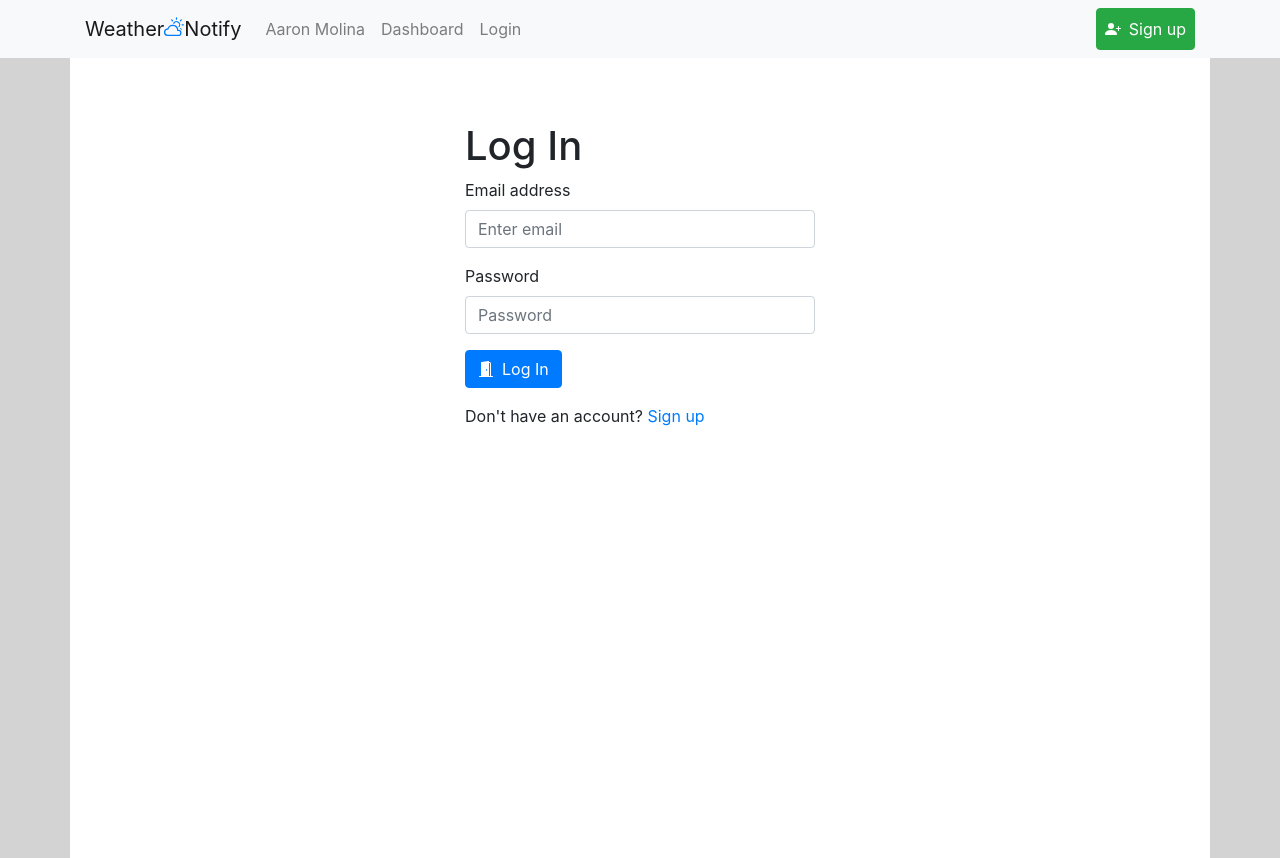
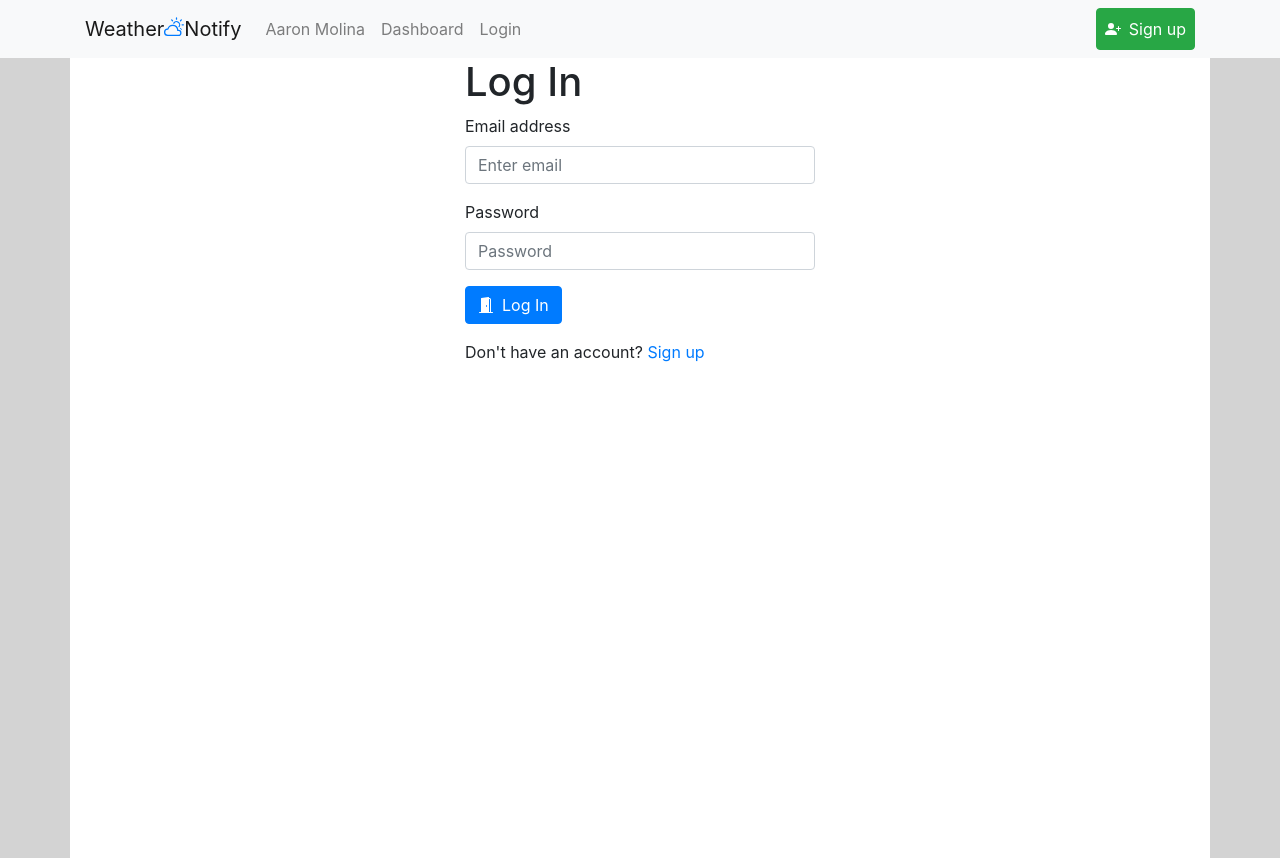
Before and after one commit to aaronm-git/weather-notify, a React (Create React App) app: page /login in a window 1280 px wide. Built offline with nearby package versions, Linux system fonts and the light colour scheme; no server answers.

Commit message:
locked Login and Signup page for only logged out users

```diff
--- a/src/components/authentication/login.js
+++ b/src/components/authentication/login.js
@@ -1,14 +1,15 @@
 import { useRef, useState } from "react";
 import { Row, Col, Form, Button, Alert } from "react-bootstrap";
 import { DoorOpenFill } from "react-bootstrap-icons";
+import { Link, useHistory, Redirect } from "react-router-dom";
+
 import { useAuth } from "../contexts/AuthContext";
-import { Link, useHistory } from "react-router-dom";
 
 const Login = () => {
   const emailRef = useRef();
   const passwordRef = useRef();
   const history = useHistory();
-  const { login } = useAuth();
+  const { currentUser, login } = useAuth();
   const [error, setError] = useState("");
   const [loading, setLoading] = useState(false);
 
@@ -27,13 +28,11 @@ const Login = () => {
     }
   }
 
-  return (
+  return currentUser ? (
+    <Redirect to="/dashboard" />
+  ) : (
     <Row>
-      <Col
-        lg={{ span: 4, offset: 4 }}
-        className="vh-100 w-100"
-        style={{ paddingTop: "4rem" }}
-      >
+      <Col lg={{ span: 4, offset: 4 }} className="vh-100 w-100">
         <h1>Log In</h1>
         {error && <Alert variant="danger">{error}</Alert>}
         <Form onSubmit={handleSubmit}>
```
